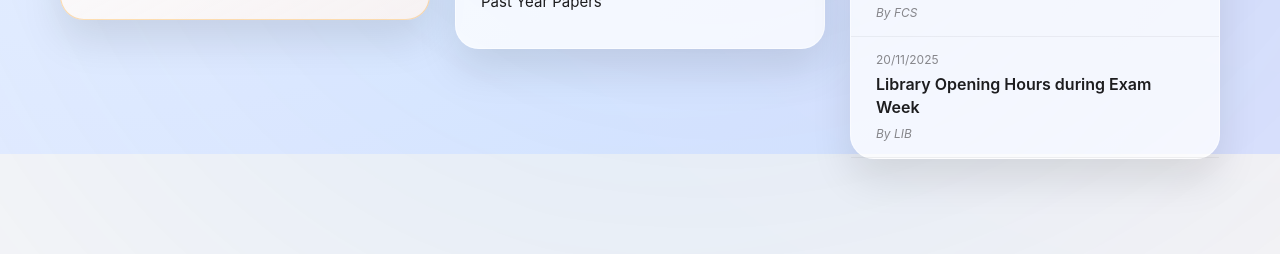
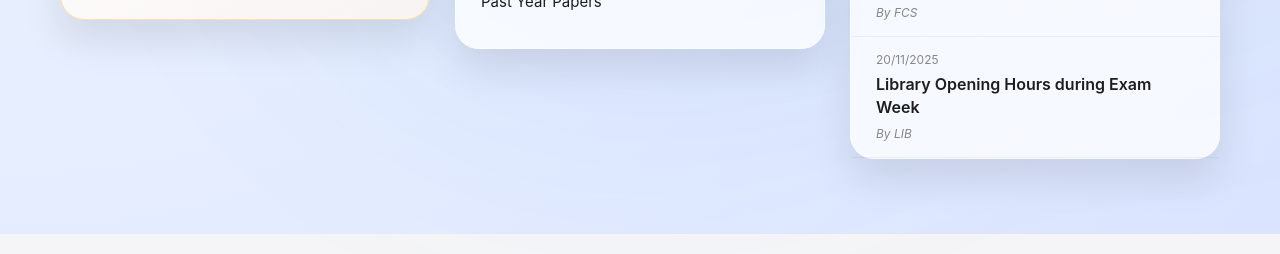
Before and after one commit to kellwinr/university-portal-2, a plain HTML site: page home.html in a window 1280 px wide. Shown: the part 646-900 px from the top of the page. Drawn offline with Linux system fonts and the light colour scheme.

Commit message:
Update styles.css

```diff
--- a/assets/css/styles.css
+++ b/assets/css/styles.css
@@ -31,17 +31,34 @@ body {
 a { text-decoration: none; color: var(--primary-blue); transition: all 0.2s; }
 ul { list-style: none; }
 
-/* --- Shared: Background & Glass --- */
 .background-mesh {
-    position: fixed; top: 0; left: 0; width: 100%; height: 100%; z-index: -99;
+    position: fixed; /* Fixed is faster than absolute for backgrounds */
+    top: -10%;       /* Oversize slightly to prevent white edges on bounce */
+    left: -10%;
+    width: 120%;
+    height: 120%;
+    z-index: -99;
     background: radial-gradient(circle at 10% 20%, rgb(239, 246, 255) 0%, rgb(219, 228, 255) 90%);
+
+    /* PERFORMANCE FIXES */
+    will-change: transform; /* Tells browser to prep for movement */
+    backface-visibility: hidden; /* Hides jagged edges */
+    transform: translateZ(0); /* Hack to trigger Hardware Acceleration */
 }
+
+/* Update the pseudo-element too */
 .background-mesh::before {
-    content: ''; position: absolute; top: -50%; left: -50%; width: 200%; height: 200%;
-    background: radial-gradient(circle, rgba(0,122,255,0.1) 0%, transparent 60%),
-                radial-gradient(circle at 80% 20%, rgba(214, 45, 45, 0.05) 0%, transparent 50%);
+    content: '';
+    position: absolute;
+    top: 0; left: 0;
+    width: 100%; height: 100%;
+    background: radial-gradient(circle, rgba(0,122,255,0.08) 0%, transparent 60%),
+                radial-gradient(circle at 80% 20%, rgba(52, 199, 89, 0.06) 0%, transparent 50%);
     filter: blur(80px);
-    transition: transform 0.1s; /* Smooth JS movement */
+
+    /* Remove the CSS animation here if it conflicts with JS,
+       or keep it simple. If it's still laggy, delete the animation line below */
+    /* animation: floatMesh 20s ease-in-out infinite; */
 }
 
 .glass-card {
```
